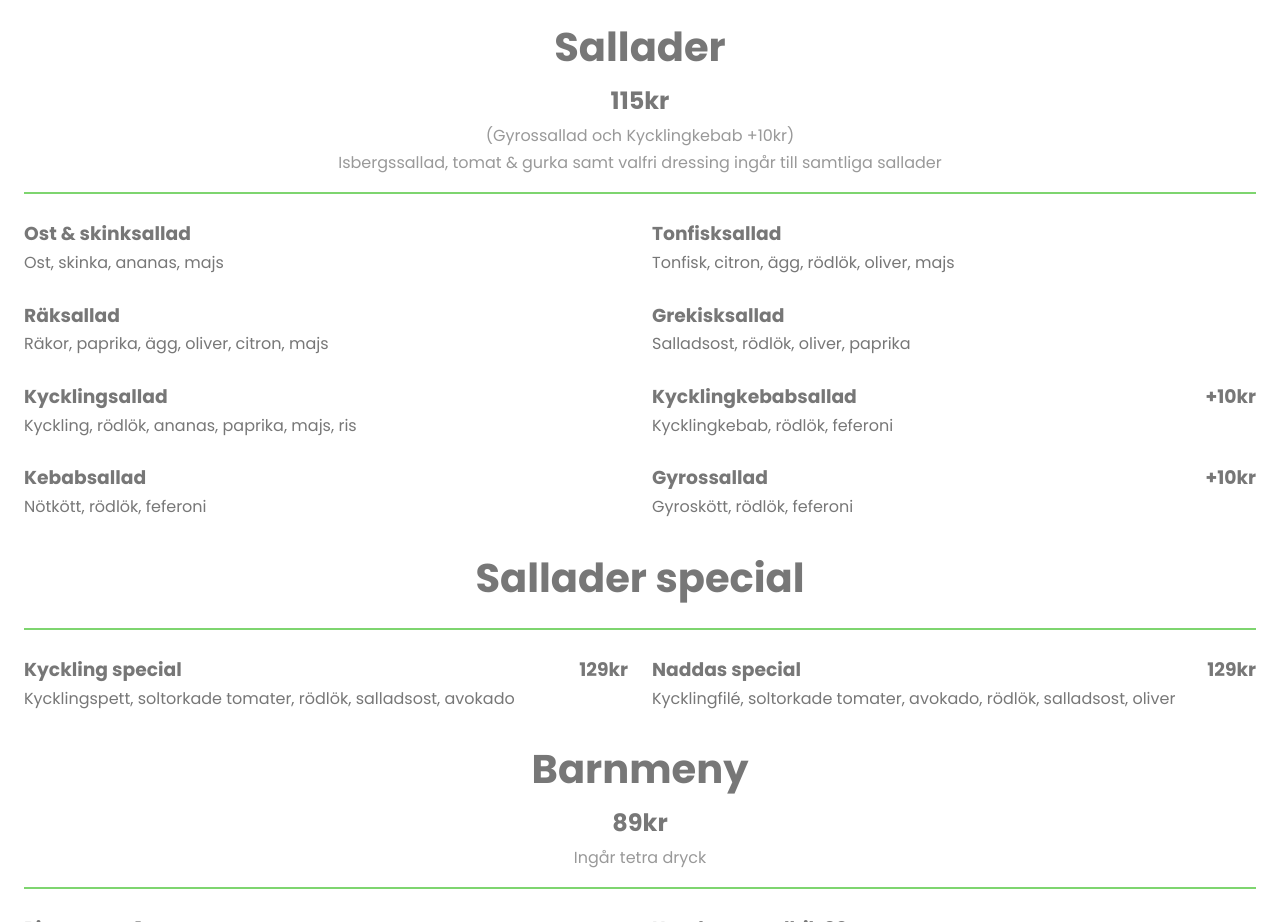
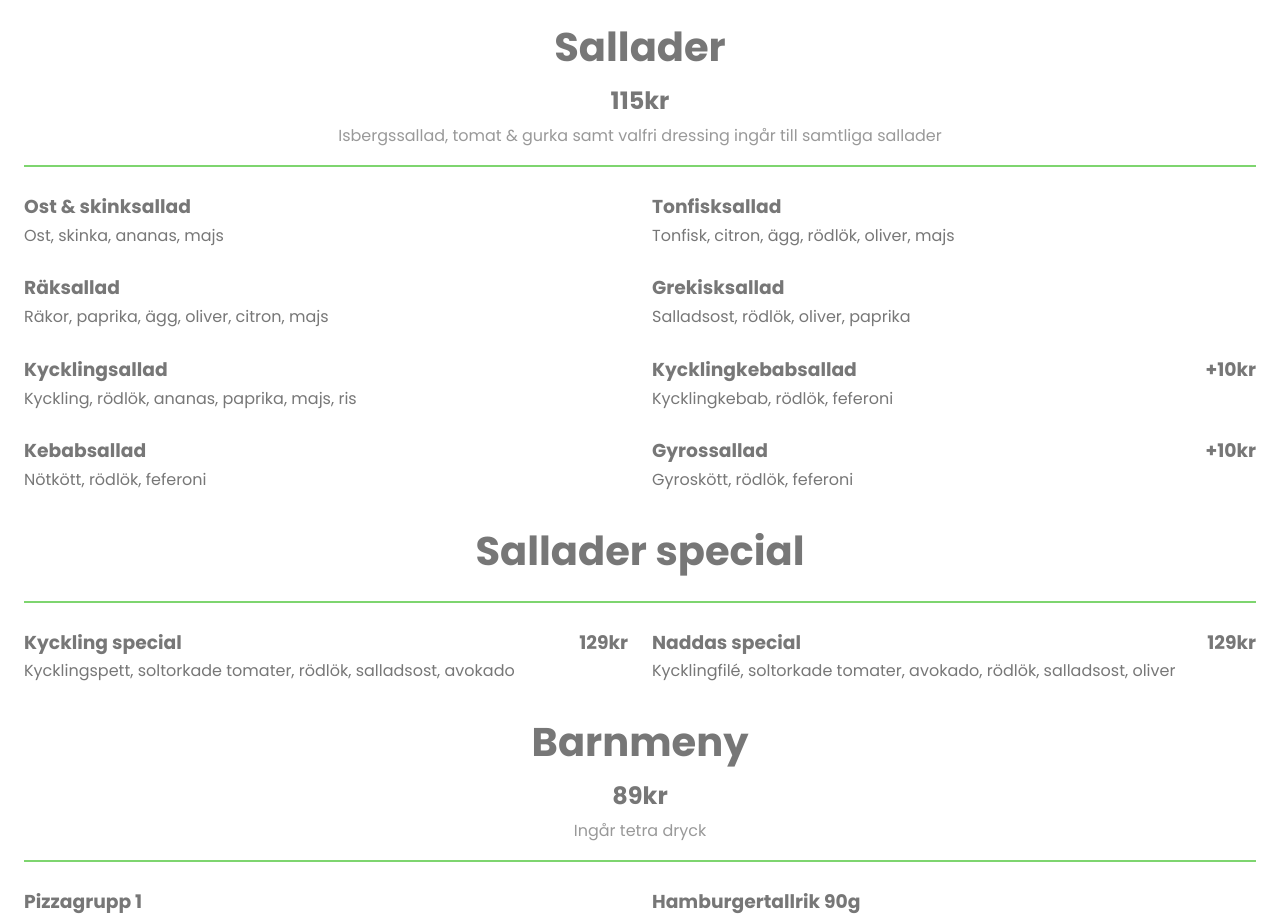
Before and after one commit to idohtml/Pizzeria-Angela, an Astro site: page / in a window 1280 px wide. Shown: the part 5540-6462 px from the top of the page. Built offline with nearby package versions, Linux system fonts and the light colour scheme; Astro itself is replaced by a stand-in of ours.

```diff
--- a/src/pages/index.astro
+++ b/src/pages/index.astro
@@ -945,7 +945,6 @@
           <span id="Sallader"></span>
         </h2>
         <p class="menu-group-description">
-          (Gyrossallad och Kycklingkebab +10kr)
           <span
             >Isbergssallad, tomat &amp; gurka samt valfri dressing ingår till
             samtliga sallader</span
```
